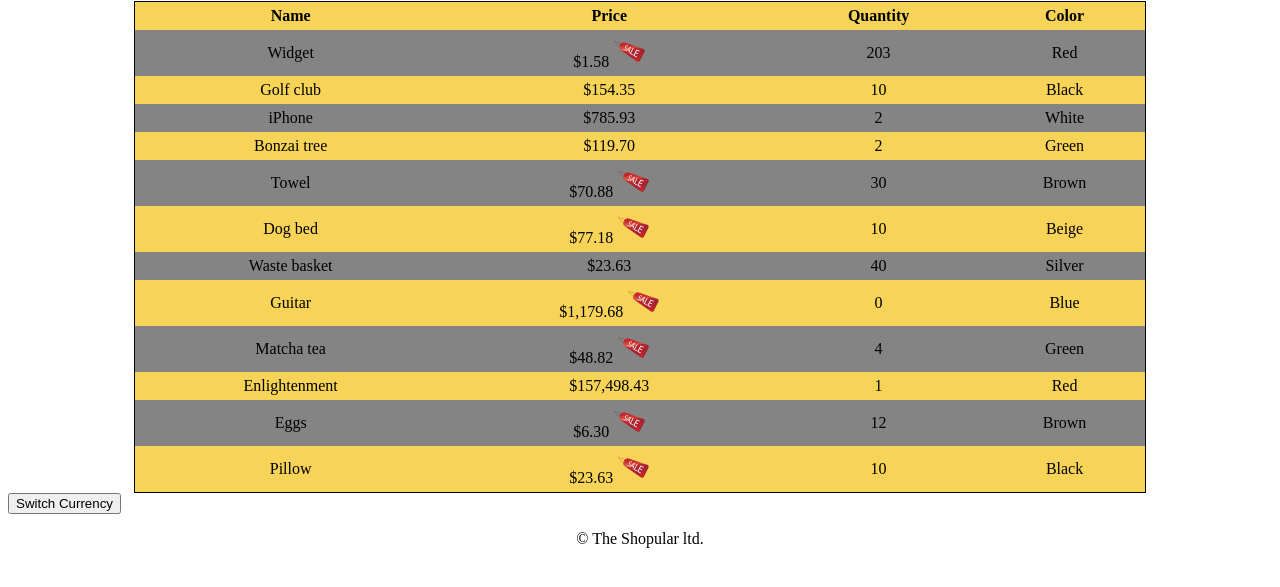
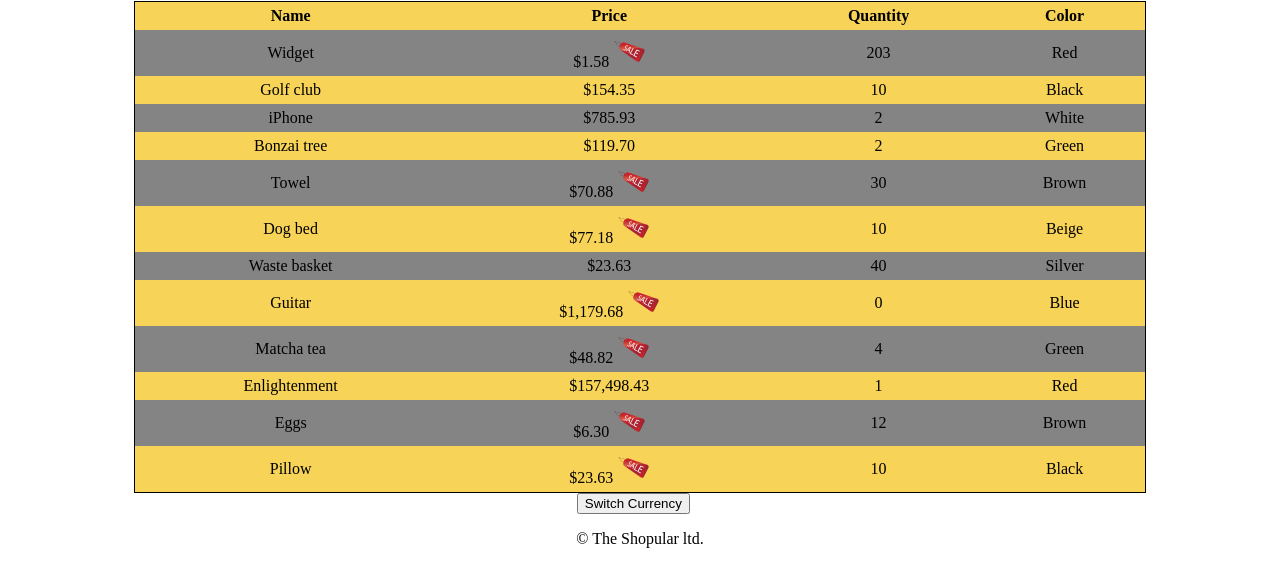
Before and after one commit to epm0131/shopular, a website: page index.html in a window 1280 px wide. Shown: the part 79-666 px from the top of the page. Drawn offline with nearby package versions, Linux system fonts and the light colour scheme.

Commit message:
I centered the button and also tried to get the name change to happen when switched to UK currency

```diff
--- a/js/shop.controller.js
+++ b/js/shop.controller.js
@@ -31,12 +31,18 @@
 
       this.getPrice = function getPrice(inventory) {
       var result = ((inventory.price - inventory.discount) * this.tax);
-      console.log('price getter', this.uk, result);
+      // console.log('price getter', this.uk, result);
       if (this.uk === true) {
        result *= 1.5;
       }
      return result;
    };
+
+      this.changeName = function changeName(name) {
+
+
+      };
+
  }
 
 
--- a/sass/_body.scss
+++ b/sass/_body.scss
@@ -15,6 +15,10 @@ tr:nth-child(even) {
   background-color: $rowColorEven;
 }
 
+button {
+  position: relative;
+  left: 45%;
+}
 
 table {
   margin: 0 auto;
```
Also changed, not shown: style.css, 1 other file.
